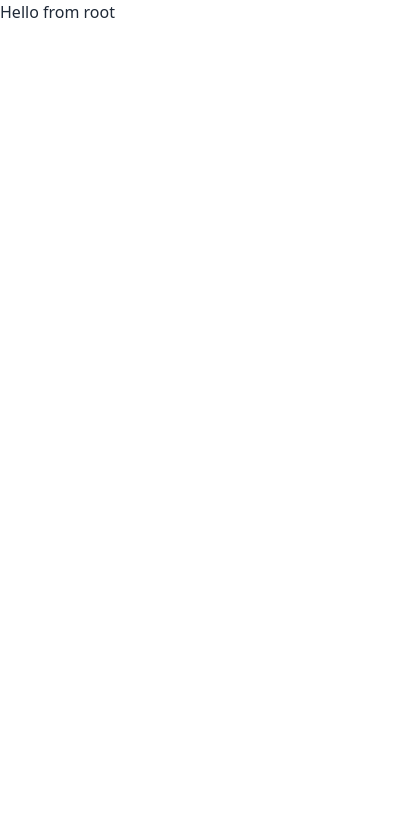
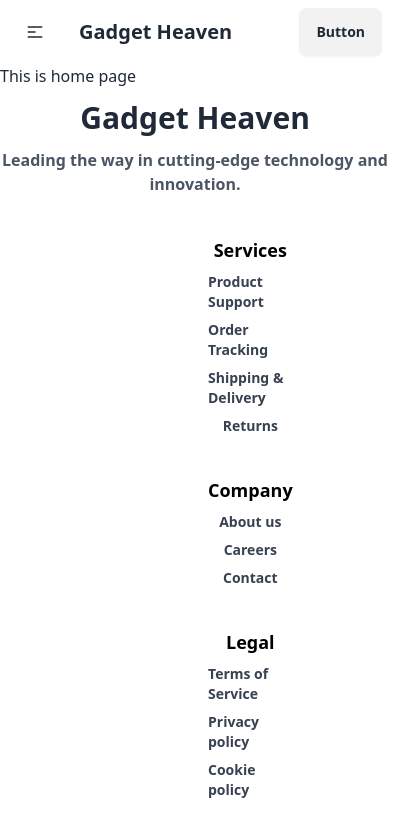
Before and after one commit to AvishekBan/-B10-Assignment-8, a React (Vite) app: page / in a window 390 px wide. Shown: the top 836 px of the page, 416 px wide, since content can reach past the window. Built offline with nearby package versions, Linux system fonts and the light colour scheme.

Commit message:
navbar and footer section added

```diff
--- /dev/null
+++ b/src/Components/Dashboard/Dashboard.jsx
@@ -0,0 +1,9 @@
+const Dashboard = () => {
+    return (
+        <div>
+            <h2>here is your Dashboard</h2>
+        </div>
+    );
+};
+
+export default Dashboard;
--- /dev/null
+++ b/src/Components/ErrorPage/ErrorPage.jsx
@@ -0,0 +1,10 @@
+const ErrorPage = () => {
+   return(
+   <div>
+<h2 className="text-5xl">Page Not Found</h2>
+<p>status: 404 Not found!!!</p>
+   </div>
+   );
+};
+
+export default ErrorPage;
--- /dev/null
+++ b/src/Components/Footer/Footer.jsx
@@ -0,0 +1,34 @@
+const Footer = () => {
+   return (
+    <div>
+        <div className="text-center ">
+            <h1 className="text-3xl font-bold py-3">Gadget Heaven</h1>
+            <p className="text-gray-600 font-semibold pb-10">Leading the way in cutting-edge technology and innovation.</p>
+        </div>
+ <footer className="footer  text-neutral-content justify-around px-52  ">
+         <nav className="justify-items-center">
+            <h6 className="text-lg font-bold text-black">Services</h6>
+            <a className="link link-hover font-semibold text-gray-700">Product Support</a>
+            <a className="link link-hover font-semibold text-gray-700">Order Tracking</a>
+            <a className="link link-hover font-semibold text-gray-700">Shipping & Delivery</a>
+            <a className="link link-hover font-semibold text-gray-700">Returns</a>
+         </nav>
+         <nav className="justify-items-center">
+            <h6 className="text-lg font-bold text-black">Company</h6>
+            <a className="link link-hover font-semibold text-gray-700">About us</a>
+            <a className="link link-hover font-semibold text-gray-700">Careers</a>
+            <a className="link link-hover font-semibold text-gray-700">Contact</a>
+        </nav>
+         <nav className="justify-items-center">
+            <h6 className="text-lg font-bold text-black">Legal</h6>
+            <a className="link link-hover font-semibold text-gray-700">Terms of Service</a>
+            <a className="link link-hover font-semibold text-gray-700">Privacy policy</a>
+            <a className="link link-hover font-semibold text-gray-700">Cookie policy</a>
+         </nav>
+      </footer>
+    </div>
+
+   );
+};
+
+export default Footer;
--- /dev/null
+++ b/src/Components/Home/Home.jsx
@@ -0,0 +1,9 @@
+const Home = () => {
+    return (
+        <div>
+            <h2>This is home page</h2>
+        </div>
+    );
+};
+
+export default Home;
--- /dev/null
+++ b/src/Components/NavBar/NavBar.jsx
@@ -0,0 +1,55 @@
+const NavBar = () => {
+   const links = (
+      <>
+         <li>
+            <a>Home</a>
+         </li>
+         <li>
+            <a>Statistics</a>
+         </li>
+         <li>
+            <a>Dashboard</a>
+         </li>
+      </>
+   );
+
+   return (
+      <div className="navbar bg-base-100">
+         <div className="navbar-start">
+            <div className="dropdown">
+               <div tabIndex={0} role="button" className="btn btn-ghost lg:hidden">
+                  <svg
+                     xmlns="http://www.w3.org/2000/svg"
+                     className="h-5 w-5"
+                     fill="none"
+                     viewBox="0 0 24 24"
+                     stroke="currentColor"
+                  >
+                     <path
+                        strokeLinecap="round"
+                        strokeLinejoin="round"
+                        strokeWidth="2"
+                        d="M4 6h16M4 12h8m-8 6h16"
+                     />
+                  </svg>
+               </div>
+               <ul
+                  tabIndex={0}
+                  className="menu menu-sm dropdown-content bg-base-100 rounded-box z-[1] mt-3 w-52 p-2 shadow"
+               >
+                  {links}
+               </ul>
+            </div>
+            <a className="btn btn-ghost text-xl">Gadget Heaven</a>
+         </div>
+         <div className="navbar-center hidden lg:flex">
+            <ul className="menu menu-horizontal px-1">{links}</ul>
+         </div>
+         <div className="navbar-end">
+            <a className="btn">Button</a>
+         </div>
+      </div>
+   );
+};
+
+export default NavBar;
--- a/src/Components/Root/Root.jsx
+++ b/src/Components/Root/Root.jsx
@@ -1,7 +1,13 @@
+import { Outlet } from "react-router-dom";
+import Footer from "../Footer/Footer";
+import NavBar from "../NavBar/NavBar";
+
 const Root = () => {
    return (
-   <div>
-<h3>Hello from root</h3>
+   <div className="max-w-6xl mx-auto">
+         <NavBar></NavBar>
+         <Outlet></Outlet>
+         <Footer></Footer>
    </div>
    );
 };
--- /dev/null
+++ b/src/Components/Statistics/Statistics.jsx
@@ -0,0 +1,9 @@
+const Statistics = () => {
+    return (
+        <div>
+            <h2>here is the graph of statistics</h2>
+        </div>
+    );
+};
+
+export default Statistics;
--- a/src/main.jsx
+++ b/src/main.jsx
@@ -4,10 +4,33 @@ import { createBrowserRouter, RouterProvider } from "react-router-dom";
 
 import "./index.css";
 import Root from "./Components/Root/Root";
+import ErrorPage from "./Components/ErrorPage/ErrorPage";
+import Home from "./Components/Home/Home";
+import Dashboard from "./Components/Dashboard/Dashboard";
+import Statistics from "./Components/Statistics/Statistics";
 const router = createBrowserRouter([
    {
       path: "/",
       element: <Root></Root>,
+      errorElement:<ErrorPage></ErrorPage>,
+      children: [
+        {
+          path: '/',
+          element:<Home></Home>
+
+        },
+
+        {
+          path:'statistics',
+          element:<Statistics></Statistics>
+        },
+
+        {
+          path: 'dashboard',
+          element:<Dashboard></Dashboard>
+        }
+
+      ]
    },
 ]);
 
```
